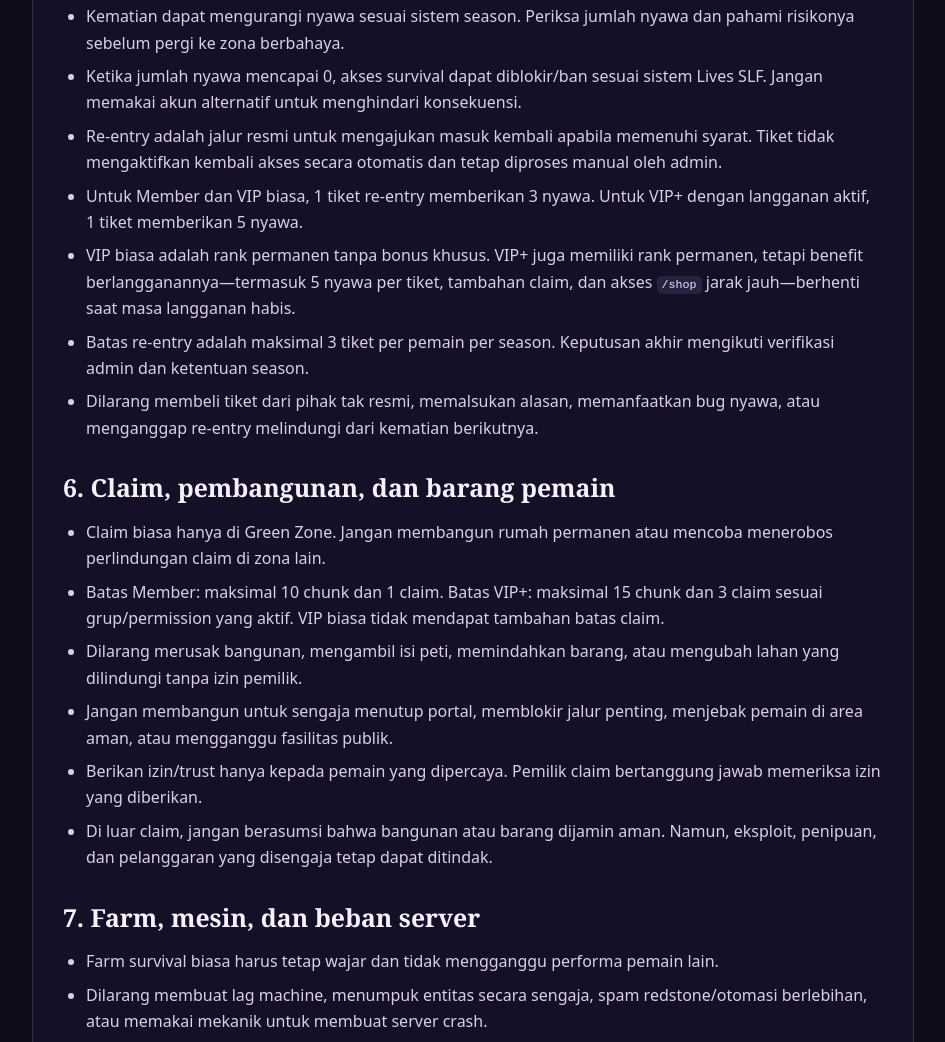
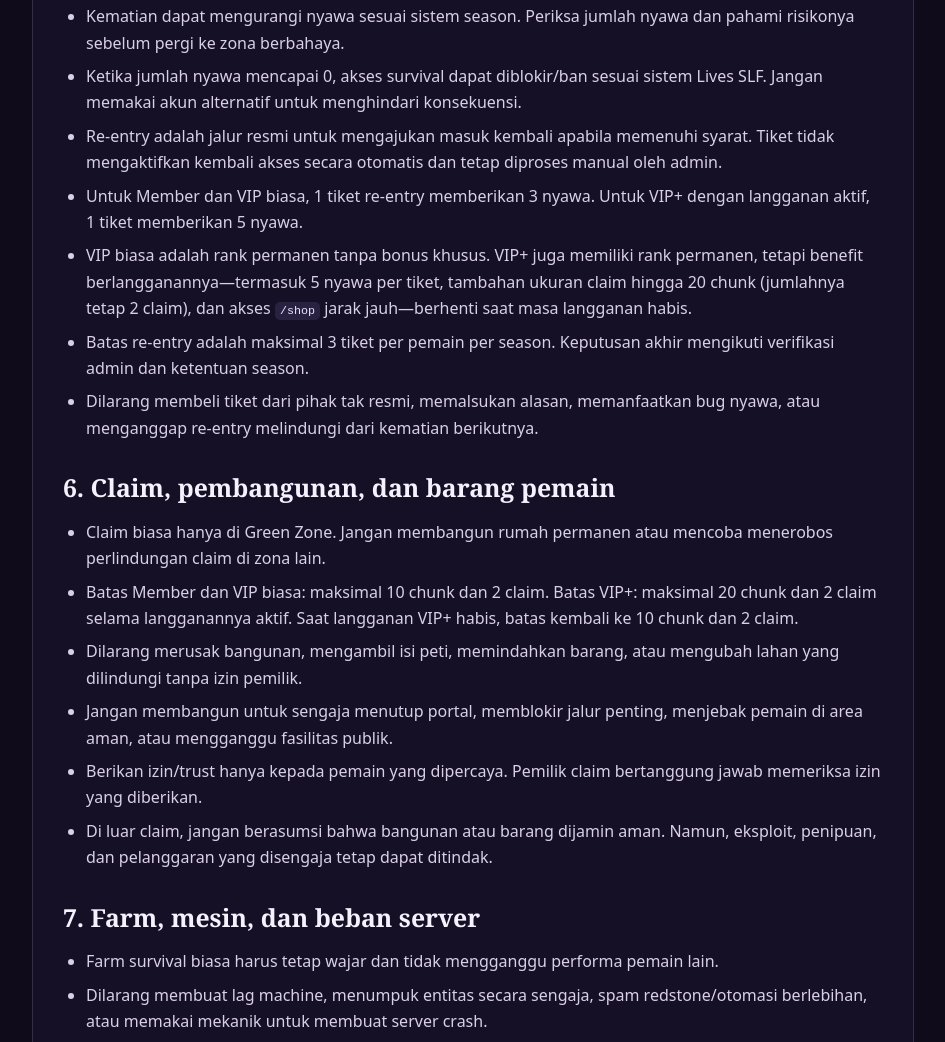
Before and after one commit to riskiwahyuramadan926-crypto/slf-website, a website: page wiki/artikel/aturan-server.html in a window 1280 px wide. Shown: the part 2851-3893 px from the top of the page, without its empty margins (18-963 px from the left). Drawn offline with Linux system fonts and the light colour scheme.

Commit message:
Correct claim limits in server rules

```diff
--- a/wiki/artikel/aturan-server.html
+++ b/wiki/artikel/aturan-server.html
@@ -58,13 +58,13 @@
 <li>Ketika jumlah nyawa mencapai 0, akses survival dapat diblokir/ban sesuai sistem Lives SLF. Jangan memakai akun alternatif untuk menghindari konsekuensi.</li>
 <li>Re-entry adalah jalur resmi untuk mengajukan masuk kembali apabila memenuhi syarat. Tiket tidak mengaktifkan kembali akses secara otomatis dan tetap diproses manual oleh admin.</li>
 <li>Untuk Member dan VIP biasa, 1 tiket re-entry memberikan 3 nyawa. Untuk VIP+ dengan langganan aktif, 1 tiket memberikan 5 nyawa.</li>
-<li>VIP biasa adalah rank permanen tanpa bonus khusus. VIP+ juga memiliki rank permanen, tetapi benefit berlangganannya—termasuk 5 nyawa per tiket, tambahan claim, dan akses <code>/shop</code> jarak jauh—berhenti saat masa langganan habis.</li>
+<li>VIP biasa adalah rank permanen tanpa bonus khusus. VIP+ juga memiliki rank permanen, tetapi benefit berlangganannya—termasuk 5 nyawa per tiket, tambahan ukuran claim hingga 20 chunk (jumlahnya tetap 2 claim), dan akses <code>/shop</code> jarak jauh—berhenti saat masa langganan habis.</li>
 <li>Batas re-entry adalah maksimal 3 tiket per pemain per season. Keputusan akhir mengikuti verifikasi admin dan ketentuan season.</li>
 <li>Dilarang membeli tiket dari pihak tak resmi, memalsukan alasan, memanfaatkan bug nyawa, atau menganggap re-entry melindungi dari kematian berikutnya.</li>
 </ul>
 <h2>6. Claim, pembangunan, dan barang pemain</h2><ul>
 <li>Claim biasa hanya di Green Zone. Jangan membangun rumah permanen atau mencoba menerobos perlindungan claim di zona lain.</li>
-<li>Batas Member: maksimal 10 chunk dan 1 claim. Batas VIP+: maksimal 15 chunk dan 3 claim sesuai grup/permission yang aktif. VIP biasa tidak mendapat tambahan batas claim.</li>
+<li>Batas Member dan VIP biasa: maksimal 10 chunk dan 2 claim. Batas VIP+: maksimal 20 chunk dan 2 claim selama langganannya aktif. Saat langganan VIP+ habis, batas kembali ke 10 chunk dan 2 claim.</li>
 <li>Dilarang merusak bangunan, mengambil isi peti, memindahkan barang, atau mengubah lahan yang dilindungi tanpa izin pemilik.</li>
 <li>Jangan membangun untuk sengaja menutup portal, memblokir jalur penting, menjebak pemain di area aman, atau mengganggu fasilitas publik.</li>
 <li>Berikan izin/trust hanya kepada pemain yang dipercaya. Pemilik claim bertanggung jawab memeriksa izin yang diberikan.</li>
```
